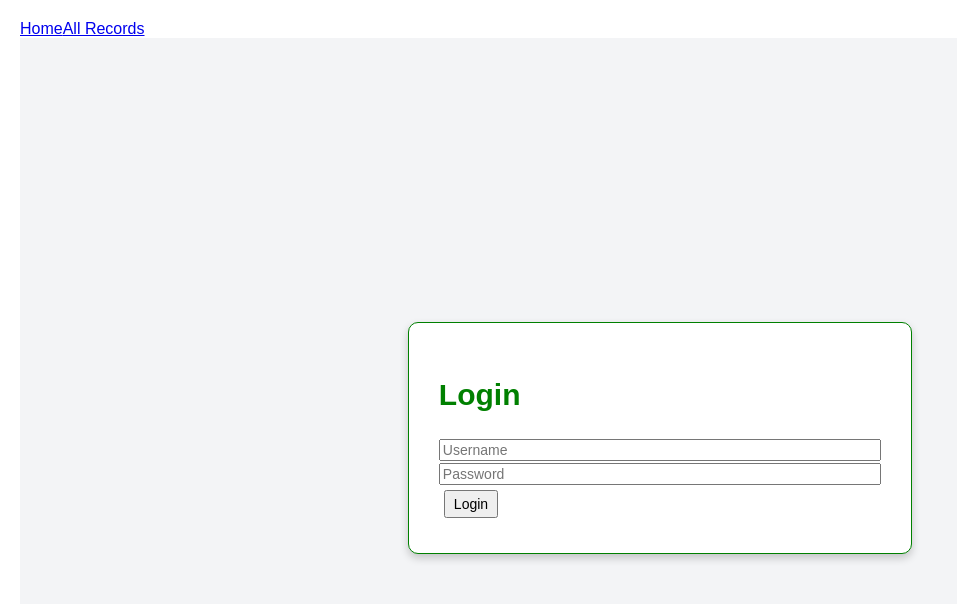
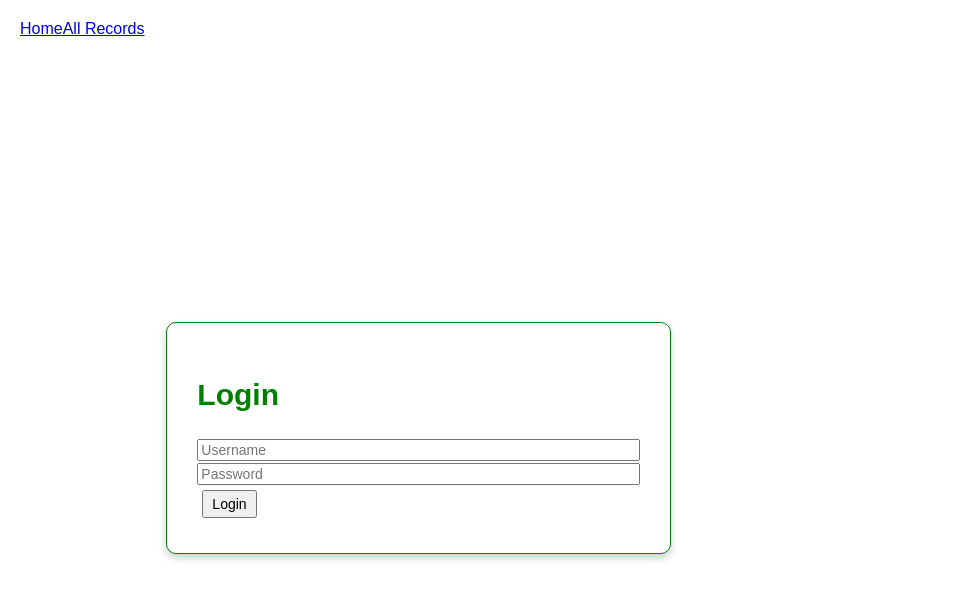
Before and after one commit to Rupaksingh123/electric-drive, a React (Create React App) app: page /login in a window 1280 px wide. Shown: the top 604 px of the page, without its empty margins (0-957 px from the left). Built offline with nearby package versions, Linux system fonts and the light colour scheme.

Commit message:
Update LoginPage.js

```diff
--- a/src/Home/LoginPage.js
+++ b/src/Home/LoginPage.js
@@ -74,7 +74,7 @@ const handleLogin = async (e) => {
     // </div>
 
 
-  <div style={{width: '100vw', height: '100vh', display: 'flex', alignItems: 'center', justifyContent: 'center', backgroundColor: '#f3f4f6'}}>
+  <div style={{ height: '100vh', display: 'flex', alignItems: 'center', justifyContent: 'center', }}>
     <div style={{border: '1px solid green',boxShadow: '0 4px 8px rgba(0, 0, 0, 0.2)',padding: '30px',borderRadius: '10px',backgroundColor: 'white',color: 'green',fontSize: '20px',fontWeight: 'bold'}}>
     <h2 class="text-2xl font-bold mb-4">Login</h2>
      {/* <form class="space-y-4">
```
